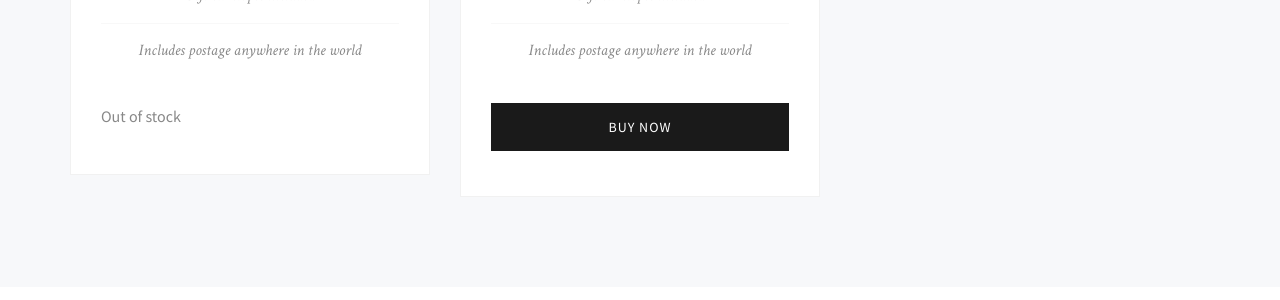
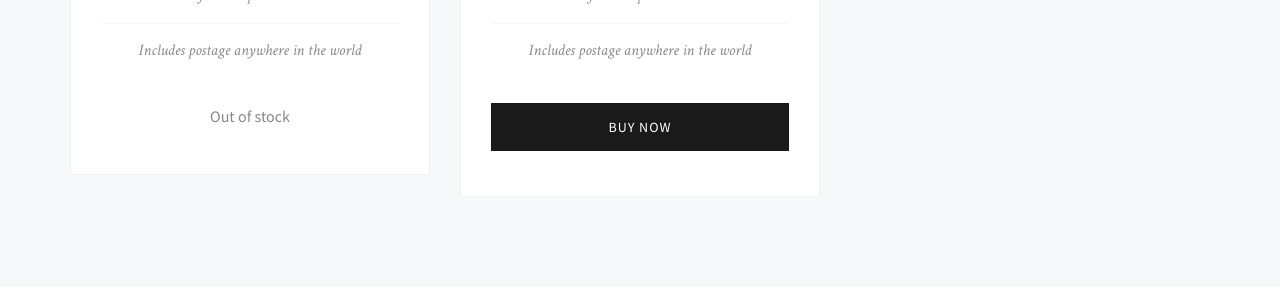
Before and after one commit to kevinmonahan/ethercards.github.io, a Jekyll site: the page built from index.html, in a window 1280 px wide and 900 px high, scrolled down 1994 px. Shown: the part 150-450 px from the top of the window. Built offline with Jekyll 4.4.1, drawn with Linux system fonts in a browser that asks for light colours; nearby versions of some CDN libraries; some web fonts are replaced.

Commit message:
Center out-of-stock

```diff
--- a/index.html
+++ b/index.html
@@ -83,7 +83,7 @@ layout: default
 						<li>Gift envelopes included</li>
 						<li>Includes postage anywhere in the world</li>
 					</ul>
-					<div class="table-buy">
+					<div class="table-buy" style="text-align: center">
 						Out of stock
 						<!--<input type="button" value="Buy Now" onclick="addProduct({id: 82436775, quantity: 2})">-->
 					</div>
```
